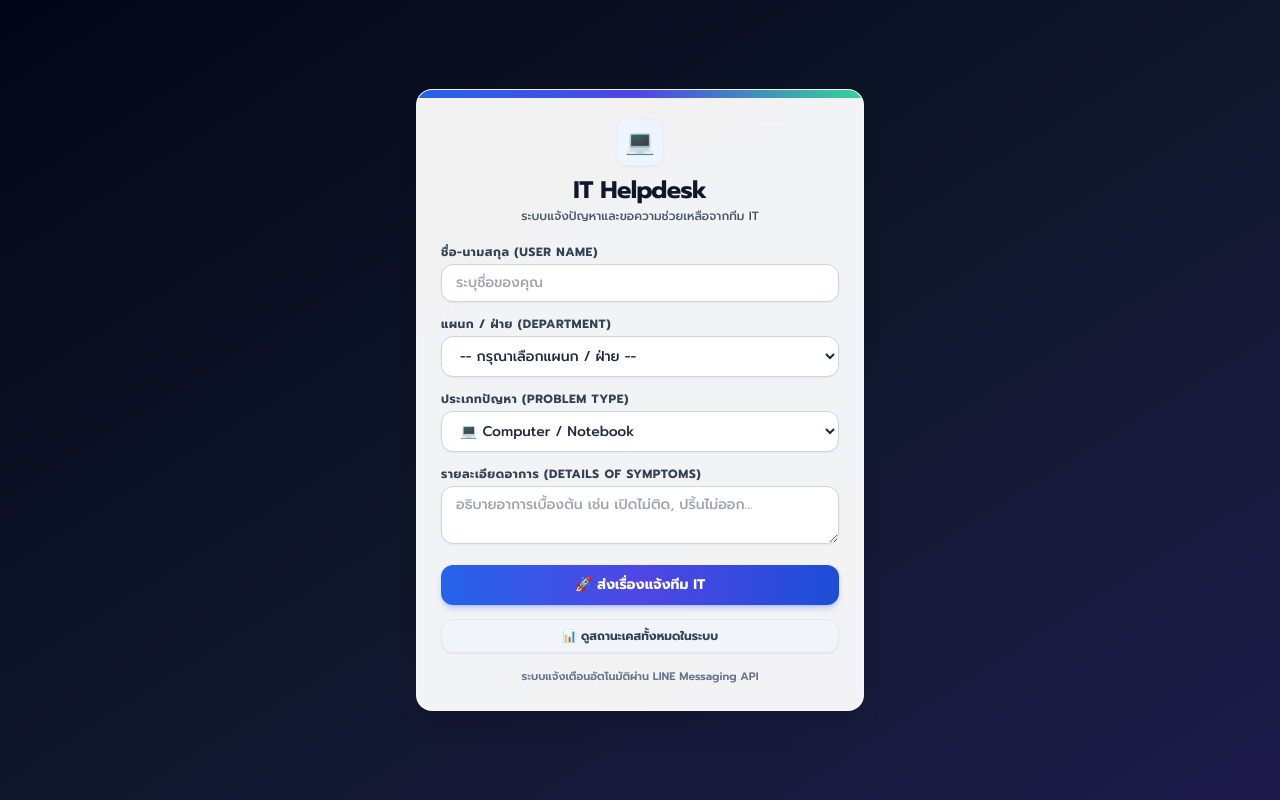
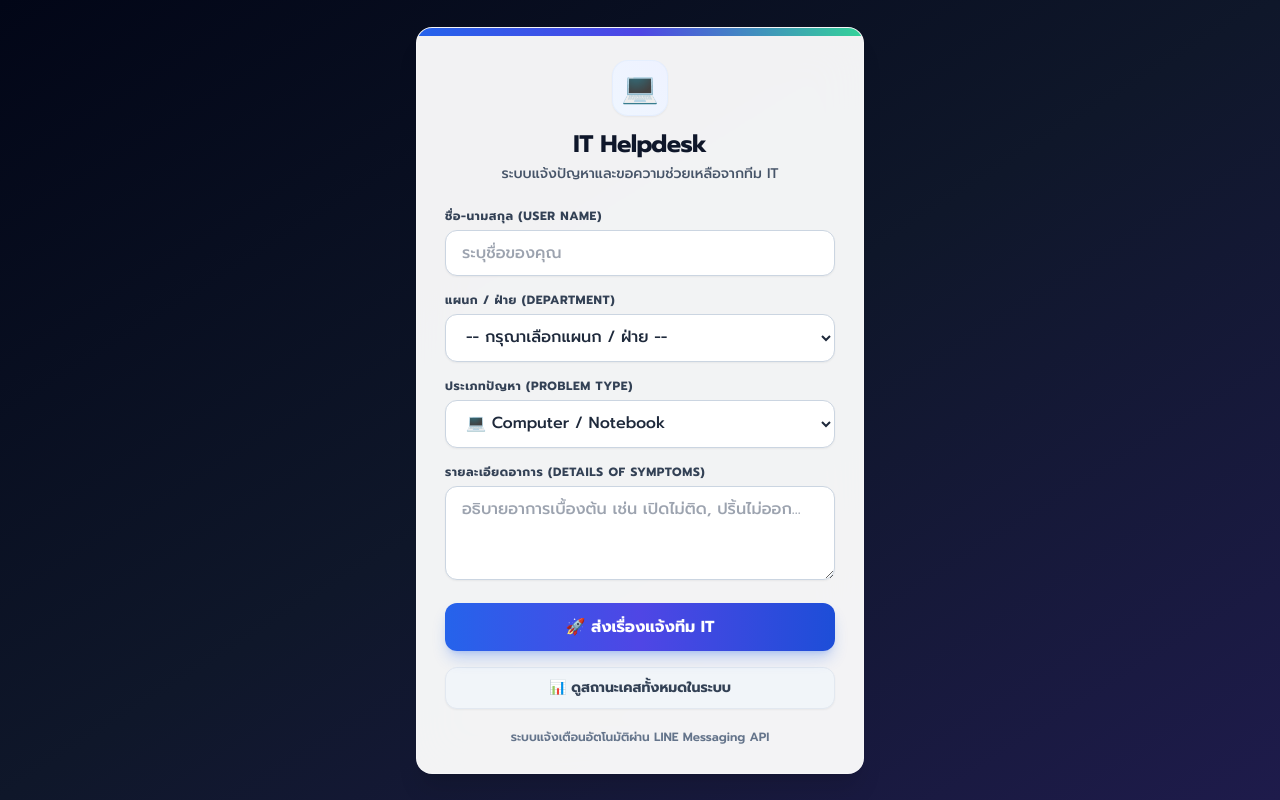
Before and after one commit to chonladasaelao91-coder/it-helpdesk-bot, a FastAPI app: page / in a window 1280 px wide. Run offline with FastAPI, Linux system fonts and the light colour scheme; some libraries are stand-ins or nearby versions.

Commit message:
Add files via upload

```diff
--- a/templates/index.html
+++ b/templates/index.html
@@ -11,27 +11,27 @@
     </style>
 </head>
 <body class="bg-gradient-to-br from-slate-950 via-slate-900 to-indigo-950 text-slate-800 flex items-center justify-center min-h-screen p-4">
-    <div class="max-w-md w-full bg-white/95 backdrop-blur-xl rounded-2xl shadow-xl p-6 border border-white/30 relative overflow-hidden">
+    <div class="max-w-md w-full bg-white/95 backdrop-blur-xl rounded-2xl shadow-xl p-6 sm:p-7 border border-white/30 relative overflow-hidden">
         <!-- แถบสีตกแต่งด้านบน -->
         <div class="absolute top-0 left-0 right-0 h-2 bg-gradient-to-r from-blue-600 via-indigo-600 to-emerald-400"></div>
 
-        <div class="text-center mb-5 pt-1">
-            <div class="inline-flex items-center justify-center w-12 h-12 bg-gradient-to-tr from-blue-50 to-indigo-50 text-blue-600 rounded-xl text-2xl mb-2 shadow-sm border border-blue-100/50">
+        <div class="text-center mb-6 pt-1">
+            <div class="inline-flex items-center justify-center w-14 h-14 bg-gradient-to-tr from-blue-50 to-indigo-50 text-blue-600 rounded-2xl text-3xl mb-3 shadow-sm border border-blue-100/50">
                 💻
             </div>
             <h1 class="text-2xl font-bold text-slate-900 tracking-tight">IT Helpdesk</h1>
-            <p class="text-xs text-slate-600 mt-0.5 font-medium">ระบบแจ้งปัญหาและขอความช่วยเหลือจากทีม IT</p>
+            <p class="text-sm text-slate-600 mt-1 font-medium">ระบบแจ้งปัญหาและขอความช่วยเหลือจากทีม IT</p>
         </div>
 
-        <form action="/submit" method="POST" class="space-y-3.5" onsubmit="this.querySelector('button[type=submit]').disabled=true; this.querySelector('button[type=submit]').innerText='กำลังส่งข้อมูล...';">
+        <form action="/submit" method="POST" class="space-y-4" onsubmit="this.querySelector('button[type=submit]').disabled=true; this.querySelector('button[type=submit]').innerText='กำลังส่งข้อมูล...';">
             <div>
-                <label class="block text-xs font-bold uppercase tracking-wider text-slate-700 mb-1">ชื่อ-นามสกุล (User Name)</label>
-                <input type="text" name="name" required placeholder="ระบุชื่อของคุณ" class="w-full px-3.5 py-2 rounded-xl border border-slate-300 focus:ring-2 focus:ring-blue-500/30 focus:border-blue-600 focus:outline-none text-sm transition bg-white shadow-sm font-medium">
+                <label class="block text-xs font-bold uppercase tracking-wider text-slate-700 mb-1.5">ชื่อ-นามสกุล (User Name)</label>
+                <input type="text" name="name" required placeholder="ระบุชื่อของคุณ" class="w-full px-4 py-2.5 rounded-xl border border-slate-300 focus:ring-2 focus:ring-blue-500/30 focus:border-blue-600 focus:outline-none text-base transition bg-white shadow-sm font-medium">
             </div>
 
             <div>
-                <label class="block text-xs font-bold uppercase tracking-wider text-slate-700 mb-1">แผนก / ฝ่าย (Department)</label>
-                <select name="department" required class="w-full px-3.5 py-2 rounded-xl border border-slate-300 focus:ring-2 focus:ring-blue-500/30 focus:border-blue-600 focus:outline-none text-sm bg-white transition font-medium shadow-sm">
+                <label class="block text-xs font-bold uppercase tracking-wider text-slate-700 mb-1.5">แผนก / ฝ่าย (Department)</label>
+                <select name="department" required class="w-full px-4 py-2.5 rounded-xl border border-slate-300 focus:ring-2 focus:ring-blue-500/30 focus:border-blue-600 focus:outline-none text-base bg-white transition font-medium shadow-sm">
                     <option value="" disabled selected>-- กรุณาเลือกแผนก / ฝ่าย --</option>
                     <option value="HR">HR</option>
                     <option value="IT">IT</option>
@@ -55,8 +55,8 @@
             </div>
 
             <div>
-                <label class="block text-xs font-bold uppercase tracking-wider text-slate-700 mb-1">ประเภทปัญหา (Problem Type)</label>
-                <select name="issue_type" class="w-full px-3.5 py-2 rounded-xl border border-slate-300 focus:ring-2 focus:ring-blue-500/30 focus:border-blue-600 focus:outline-none text-sm bg-white transition font-medium shadow-sm">
+                <label class="block text-xs font-bold uppercase tracking-wider text-slate-700 mb-1.5">ประเภทปัญหา (Problem Type)</label>
+                <select name="issue_type" class="w-full px-4 py-2.5 rounded-xl border border-slate-300 focus:ring-2 focus:ring-blue-500/30 focus:border-blue-600 focus:outline-none text-base bg-white transition font-medium shadow-sm">
                     <option value="คอมพิวเตอร์ / โน้ตบุ๊ก">💻 Computer / Notebook</option>
                     <option value="อินเทอร์เน็ต / Network">🌐 อินเทอร์เน็ต / Network</option>
                     <option value="เครื่องพิมพ์ (Printer)">🖨️ เครื่องพิมพ์ (Printer)</option>
@@ -65,24 +65,24 @@
             </div>
 
             <div>
-                <label class="block text-xs font-bold uppercase tracking-wider text-slate-700 mb-1">รายละเอียดอาการ (Details of symptoms)</label>
-                <textarea name="detail" rows="2.5" required class="w-full px-3.5 py-2 rounded-xl border border-slate-300 focus:ring-2 focus:ring-blue-500/30 focus:border-blue-600 focus:outline-none text-sm transition bg-white shadow-sm font-medium" placeholder="อธิบายอาการเบื้องต้น เช่น เปิดไม่ติด, ปริ้นไม่ออก..."></textarea>
+                <label class="block text-xs font-bold uppercase tracking-wider text-slate-700 mb-1.5">รายละเอียดอาการ (Details of symptoms)</label>
+                <textarea name="detail" rows="3" required class="w-full px-4 py-2.5 rounded-xl border border-slate-300 focus:ring-2 focus:ring-blue-500/30 focus:border-blue-600 focus:outline-none text-base transition bg-white shadow-sm font-medium" placeholder="อธิบายอาการเบื้องต้น เช่น เปิดไม่ติด, ปริ้นไม่ออก..."></textarea>
             </div>
 
-            <button type="submit" class="w-full bg-gradient-to-r from-blue-600 via-indigo-600 to-blue-700 hover:from-blue-700 hover:to-indigo-800 text-white font-bold py-2.5 rounded-xl transition-all duration-200 shadow-md shadow-blue-600/25 text-sm active:scale-[0.99] cursor-pointer mt-1">
+            <button type="submit" class="w-full bg-gradient-to-r from-blue-600 via-indigo-600 to-blue-700 hover:from-blue-700 hover:to-indigo-800 text-white font-bold py-3 rounded-xl transition-all duration-200 shadow-lg shadow-blue-600/25 text-base active:scale-[0.99] cursor-pointer mt-1">
                 🚀 ส่งเรื่องแจ้งทีม IT
             </button>
         </form>
 
         <!-- ปุ่มทางลัดไปหน้า Dashboard -->
-        <div class="mt-3.5">
-            <a href="/dashboard" class="block text-center w-full bg-slate-100 hover:bg-slate-200 text-slate-700 font-bold py-2 rounded-xl text-xs transition border border-slate-200 shadow-sm">
+        <div class="mt-4">
+            <a href="/dashboard" class="block text-center w-full bg-slate-100 hover:bg-slate-200 text-slate-700 font-bold py-2.5 rounded-xl text-sm transition border border-slate-200 shadow-sm">
                 📊 ดูสถานะเคสทั้งหมดในระบบ
             </a>
         </div>
 
-        <div class="text-center mt-4">
-            <p class="text-[11px] text-slate-500 font-semibold">ระบบแจ้งเตือนอัตโนมัติผ่าน LINE Messaging API</p>
+        <div class="text-center mt-5">
+            <p class="text-xs text-slate-500 font-semibold">ระบบแจ้งเตือนอัตโนมัติผ่าน LINE Messaging API</p>
         </div>
     </div>
 </body>
```
